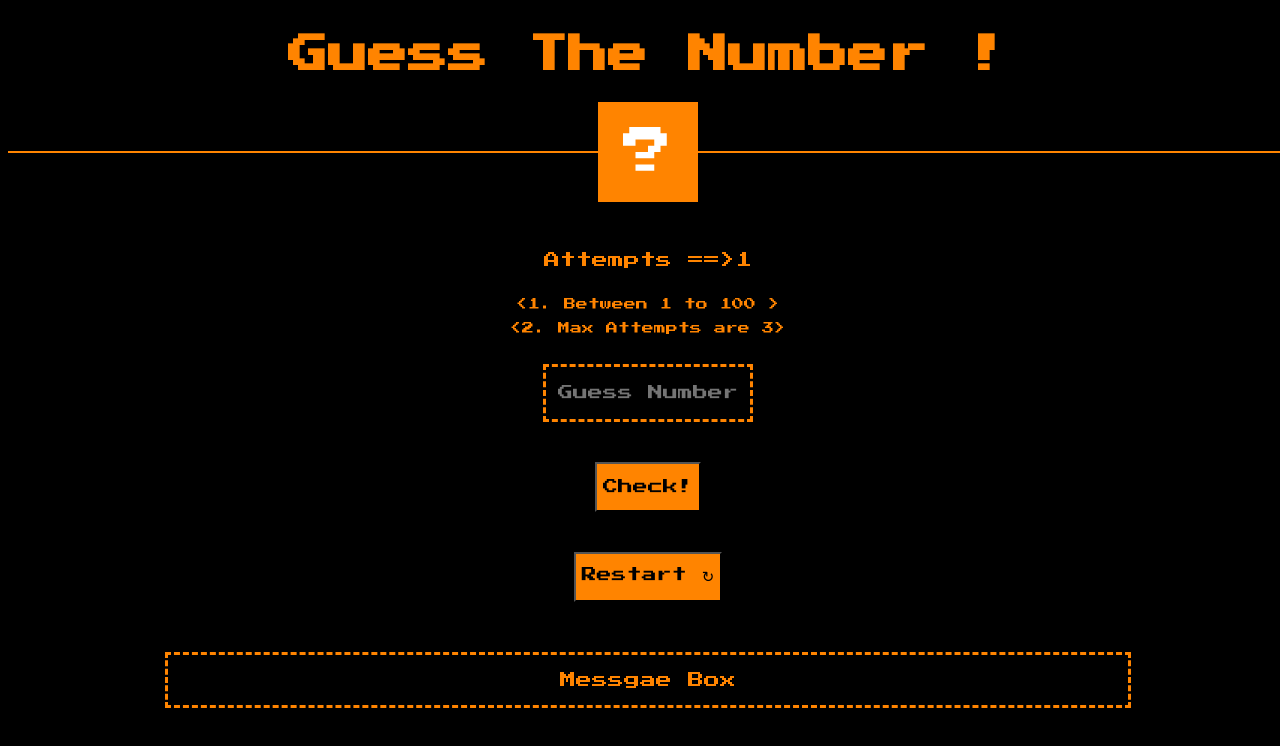
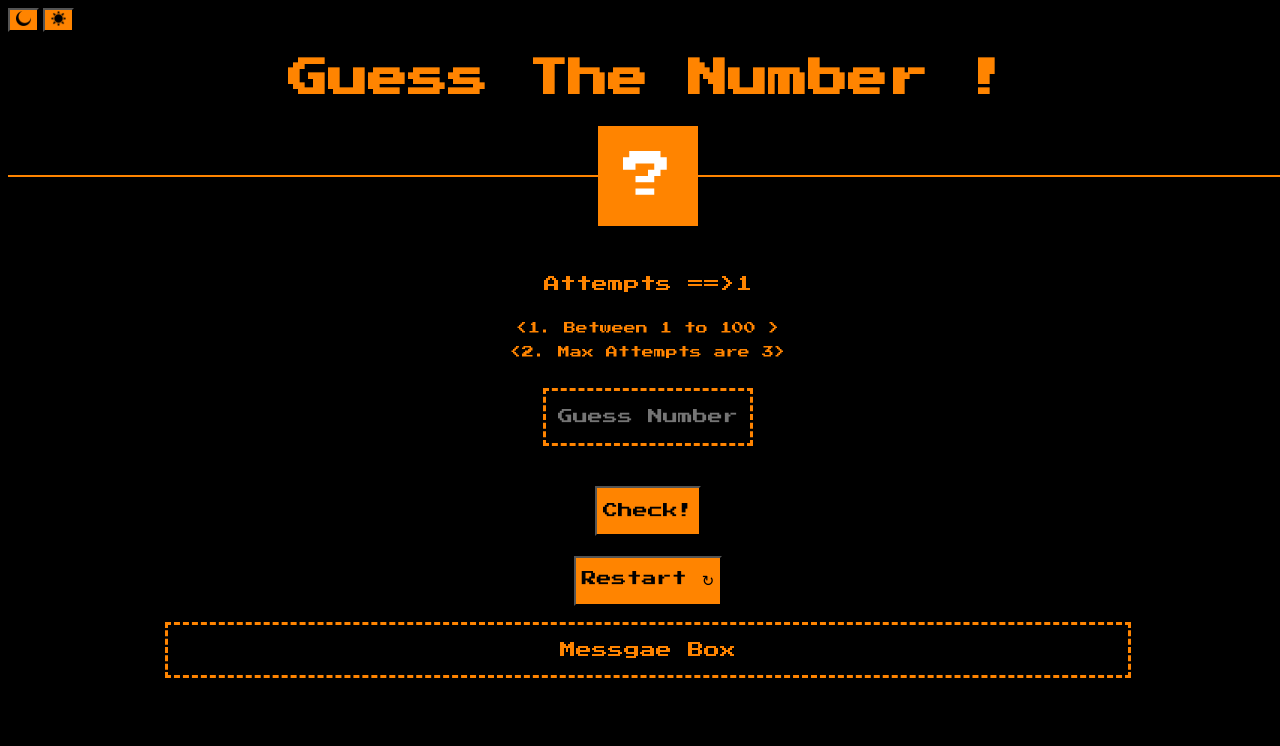
Before and after one commit to siddharth-prajapat/Number.Guessing.Game, a plain HTML site: page index.html in a window 1280 px wide. Drawn offline with Linux system fonts and the light colour scheme.

Commit message:
Add Dark or lightmode button

```diff
--- a/Style.css
+++ b/Style.css
@@ -1,18 +1,21 @@
-html, body {
+html,
+body {
   min-height: 100vh;
   width: 100%;
   overflow-x: hidden;
 
 }
-body{
+
+body {
   background-color: black;
 }
 
 #heading {
   text-align: center;
-       font-size: clamp(16px, 4vw, 40px);  /* yeh add karo */
+  font-size: clamp(16px, 4vw, 40px);
+  /* yeh add karo */
   padding: 0 10px;
-    color:#ff8400;
+  color: #ff8400;
   font-family: "Press Start 2p", sans-serif;
 }
 
@@ -28,10 +31,10 @@ body{
   font-size: 50px;
   margin: 0 auto;
   margin-top: 10px;
-    position:relative;
+  position: relative;
 }
 
-#box::before{
+#box::before {
   content: "";
   background-color: #ff8400;
   position: absolute;
@@ -40,8 +43,9 @@ body{
   width: 100vw;
   z-index: -1;
   transform: translateY(-50%);
-     right:100%;
+  right: 100%;
 }
+
 #box::after {
   /*Claude se pucha*/
   content: "";
@@ -52,13 +56,13 @@ body{
   width: 100vw;
   z-index: -1;
   transform: translateY(-50%);
-     left:100%;
+  left: 100%;
 }
 
 p,
 h4 {
   text-align: center;
-    color:#ff8400;
+  color: #ff8400;
   font-family: "Press Start 2p", sans-serif;
 }
 
@@ -95,7 +99,7 @@ h4 {
 #attemptsdisplay {
   text-align: center;
   font-family: "Press Start 2p", sans-serif;
-     color:#ff8400;
+  color: #ff8400;
   margin: 0 auto;
   display: flex;
   align-items: center;
@@ -108,7 +112,7 @@ h4 {
   justify-content: center;
   align-items: center;
   margin: 0 auto;
-    margin-top: 50px;
+  margin-top: 16px;
   background: transparent;
   border: dashed;
   border-color: #ff8400;
@@ -130,7 +134,7 @@ h4 {
   justify-content: center;
   margin: 0 auto;
   height: 50px;
-    margin-top: 40px;
+  margin-top: 20px;
   background-color: #ff8400;
   text-align: center;
 }
@@ -138,7 +142,7 @@ h4 {
 @media (max-width: 768px) {
   #heading {
     margin-top: 50px;
-    margin-left:5px;
+    margin-left: 5px;
   }
 
   #box {
@@ -156,7 +160,8 @@ h4 {
     margin-top: 50px;
   }
 
-  #checkbtn, #restart {
+  #checkbtn,
+  #restart {
     width: 50%;
     max-width: 150px;
     font-size: 11px;
@@ -170,7 +175,7 @@ h4 {
     min-height: 40px;
     font-size: 10px;
     padding: 8px;
-    margin-top: 50px;
+    margin-top: 40px;
   }
 
   #attemptsdisplay {
@@ -184,8 +189,23 @@ h4 {
 
 
 }
+#light{
+  background-color: #ff8400;
+}
+#dark{
+  background-color: #ff8400;
+}
+
 /* * {
     margin: 0;
     padding: 0;
     box-sizing: border-box;
 } */
+ .moon{
+  width:15px;
+  height: 15px;
+ }
+  .sun{
+  width:15px;
+  height: 15px;
+ }
--- a/index.html
+++ b/index.html
@@ -14,6 +14,8 @@
 </head>
 
 <body>
+  <header> <button id="dark"><img src="moon.png" class="moon" alt="moon"></button>
+  <button id="light"><img src="sun.png" class="sun" alt="sun"></button></header>
   <h1 id="heading">Guess The Number !</h1>
   <div id="box">?</div>
   <span id="attemptsdisplay"> <span>Attempts ==></span>1</span>
--- a/numberguessinggame.js
+++ b/numberguessinggame.js
@@ -7,6 +7,16 @@ let attemptsdisplay = document.getElementById("attemptsdisplay");
 let winsound = document.getElementById("winsound");
 let guesswrong = document.getElementById("guesswrong");
 let attmfins = document.getElementById("attmfins");
+let ddark = document.getElementById("dark");
+let light = document.getElementById("light");
+dark.addEventListener("click",function(){
+    clksouncd.play();
+    document.body.style.backgroundColor = "black";
+})
+light.addEventListener("click",function(){
+    clksouncd.play();
+   document.body.style.backgroundColor = "white";
+})
 checkbtn.addEventListener("click",function(){
     clksouncd.play();
      let Usernumber = Number(document.getElementById("guess").value);
```
Also changed, not shown: moon.png (added), sun.png (added). Lines whose indentation alone changed are shown as unchanged.
